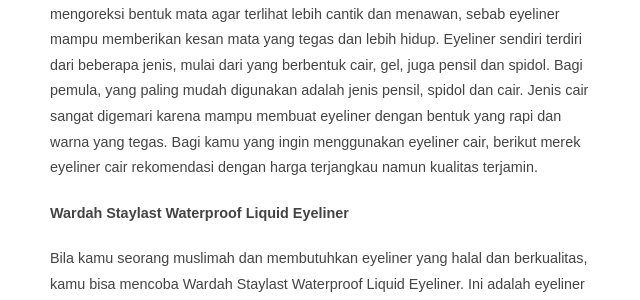
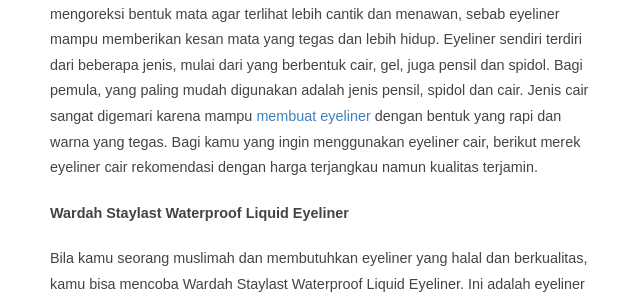
Before and after one commit to psnively/psnively.github.io, a Jekyll site: the page built from _posts/2018-05-04-merek-eyeliner-cair-terfavorit-wajib-coba.markdown, in a window 1280 px wide. Shown: the part 259-559 px from the top of the page, without its empty margins (315-955 px from the left). Built offline with Jekyll 4.4.1, drawn with Linux system fonts in a browser that asks for light colours; part of the change alters nothing that is shown; some of the changed text lies outside the part shown.

Commit message:
Update 2018-05-04-merek-eyeliner-cair-terfavorit-wajib-coba.markdown

```diff
--- a/_posts/2018-05-04-merek-eyeliner-cair-terfavorit-wajib-coba.markdown
+++ b/_posts/2018-05-04-merek-eyeliner-cair-terfavorit-wajib-coba.markdown
@@ -6,7 +6,7 @@ layout: post
 
 
 
-Eyeliner! Item make up yang satu ini ibarat penyelamat bagi mereka yang ingin mengoreksi bentuk mata agar terlihat lebih cantik dan menawan, sebab eyeliner mampu memberikan kesan mata yang tegas dan lebih hidup. Eyeliner sendiri terdiri dari beberapa jenis, mulai dari yang berbentuk cair, gel, juga pensil dan spidol. Bagi pemula, yang paling mudah digunakan adalah jenis pensil, spidol dan cair. Jenis cair sangat digemari karena mampu membuat eyeliner dengan bentuk yang rapi dan warna yang tegas. Bagi kamu yang ingin menggunakan eyeliner cair, berikut merek eyeliner cair rekomendasi dengan harga terjangkau namun kualitas terjamin.
+Eyeliner! Item make up yang satu ini ibarat penyelamat bagi mereka yang ingin mengoreksi bentuk mata agar terlihat lebih cantik dan menawan, sebab eyeliner mampu memberikan kesan mata yang tegas dan lebih hidup. Eyeliner sendiri terdiri dari beberapa jenis, mulai dari yang berbentuk cair, gel, juga pensil dan spidol. Bagi pemula, yang paling mudah digunakan adalah jenis pensil, spidol dan cair. Jenis cair sangat digemari karena mampu [membuat eyeliner](https://www.bukalapak.com/blog/beauty/contek-cara-menggunakan-eyeliner-yang-mudah-dan-tak-berlebihan-untuk-ke-kampus-21481) dengan bentuk yang rapi dan warna yang tegas. Bagi kamu yang ingin menggunakan eyeliner cair, berikut merek eyeliner cair rekomendasi dengan harga terjangkau namun kualitas terjamin.
 
 <b>Wardah Staylast Waterproof Liquid Eyeliner</b><br />
 
```
